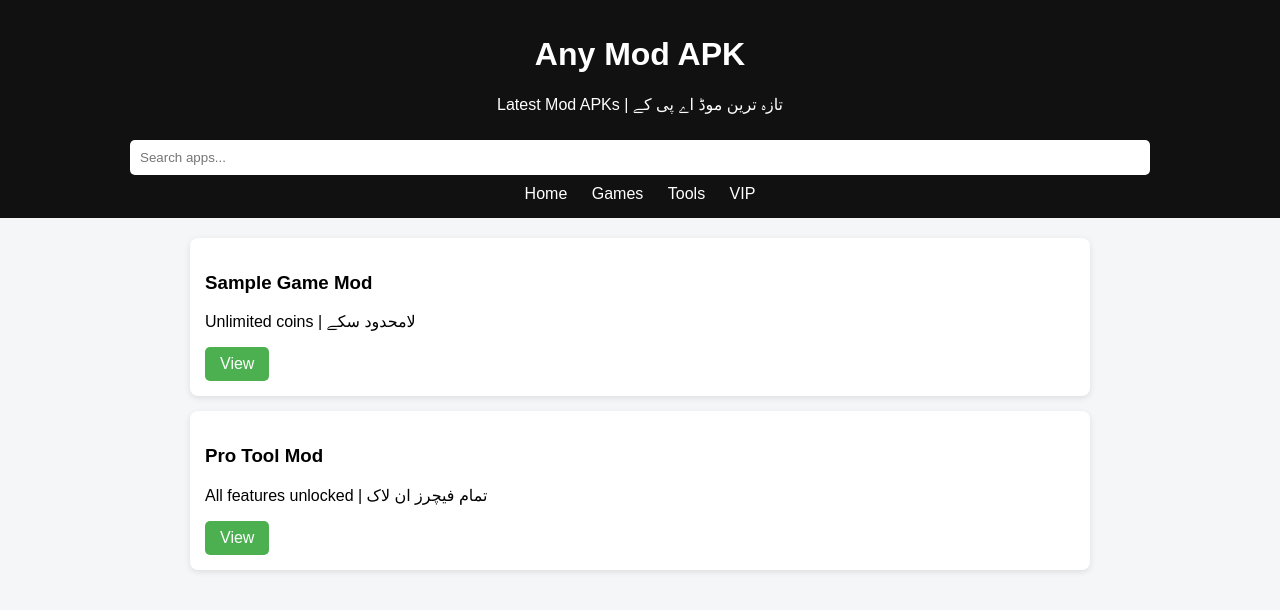
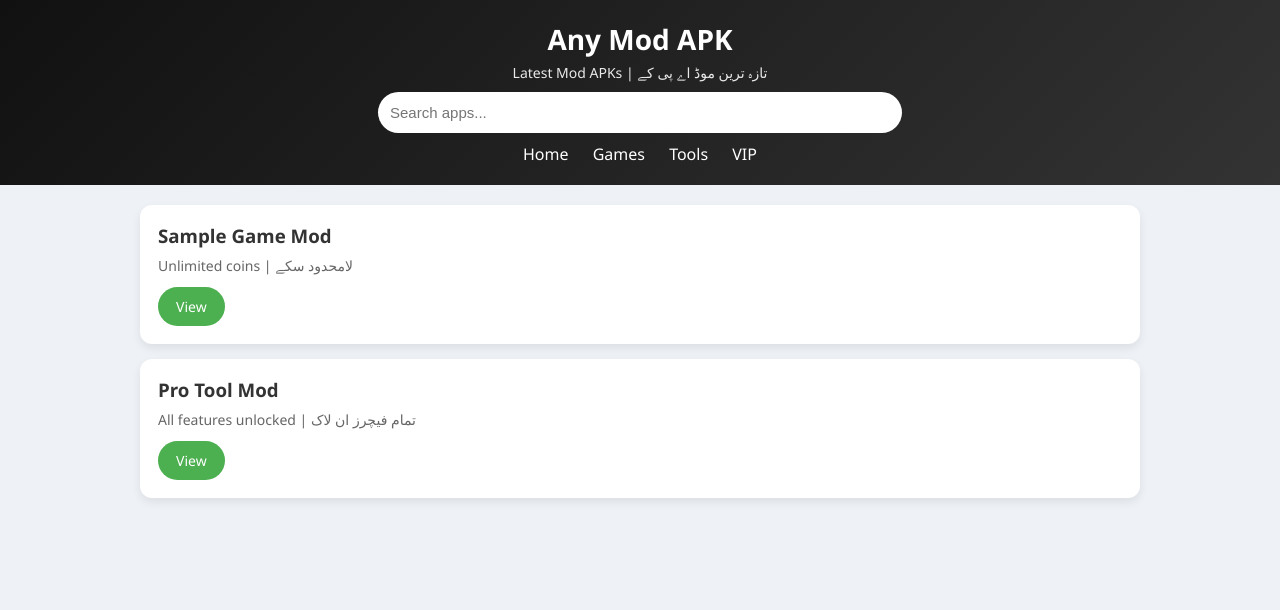
Before and after one commit to mrsm7440-droid/any-mod-apk, a plain HTML site: page index.html in a window 1280 px wide. Drawn offline with Linux system fonts and the light colour scheme.

Commit message:
Enhance styles for body, header, and buttons

```diff
--- a/style.css
+++ b/style.css
@@ -1,49 +1,89 @@
 body {
   margin: 0;
-  font-family: Arial, sans-serif;
-  background: #f4f6f8;
+  font-family: 'Segoe UI', Arial, sans-serif;
+  background: #eef1f5;
+  color: #333;
 }
 
 header {
-  background: #111;
+  background: linear-gradient(135deg, #111, #333);
   color: #fff;
-  padding: 15px;
+  padding: 20px 15px;
   text-align: center;
 }
 
+header h1 {
+  margin: 0;
+  font-size: 28px;
+}
+
+header p {
+  margin: 5px 0 10px;
+  font-size: 14px;
+  opacity: 0.9;
+}
+
 header input {
-  width: 80%;
-  padding: 10px;
-  margin: 10px 0;
-  border-radius: 5px;
+  width: 90%;
+  max-width: 500px;
+  padding: 12px;
+  border-radius: 25px;
   border: none;
+  outline: none;
+  font-size: 15px;
+}
+
+nav {
+  margin-top: 10px;
 }
 
 nav a {
   color: #fff;
   margin: 0 10px;
   text-decoration: none;
+  font-weight: 500;
 }
 
 .container {
-  max-width: 900px;
+  max-width: 1000px;
   margin: auto;
   padding: 20px;
 }
 
 .app-card {
   background: #fff;
-  padding: 15px;
+  padding: 18px;
   margin-bottom: 15px;
-  border-radius: 8px;
-  box-shadow: 0 2px 6px rgba(0,0,0,0.1);
+  border-radius: 12px;
+  box-shadow: 0 4px 10px rgba(0,0,0,0.08);
+  transition: transform 0.2s;
+}
+
+.app-card:hover {
+  transform: translateY(-3px);
+}
+
+.app-card h3 {
+  margin: 0 0 8px;
+}
+
+.app-card p {
+  margin: 0 0 12px;
+  font-size: 14px;
+  color: #666;
 }
 
 .btn {
   display: inline-block;
   background: #4CAF50;
   color: #fff;
-  padding: 8px 15px;
+  padding: 10px 18px;
   text-decoration: none;
-  border-radius: 5px;
+  border-radius: 20px;
+  font-size: 14px;
+  transition: background 0.2s;
 }
+
+.btn:hover {
+  background: #43a047;
+}
```
